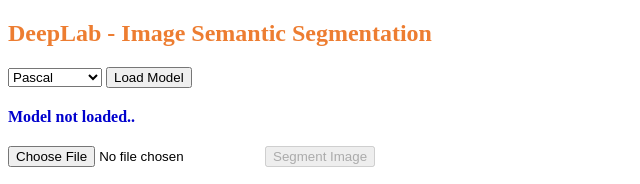
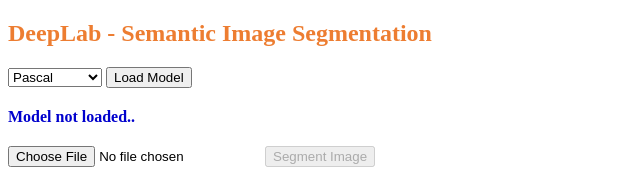
Before and after one commit to selvam85/deeplab, a plain HTML site: page deeplab-basic/index.html in a window 1280 px wide. Shown: the top 184 px of the page, 0-640 px from the left. Drawn offline with Linux system fonts and the light colour scheme.

Commit message:
updated the title of the page

```diff
--- a/deeplab-basic/index.html
+++ b/deeplab-basic/index.html
@@ -1,7 +1,7 @@
 <!DOCTYPE html>
 
 <head>
-    <title>DeepLab - Image Semantic Segmentation</title>
+    <title>DeepLab - Semantic Image Segmentation</title>
     <style>
         div {
             margin-bottom: 20px;
@@ -18,7 +18,7 @@
 </head>
 
 <body>
-    <h2>DeepLab - Image Semantic Segmentation</h2>
+    <h2>DeepLab - Semantic Image Segmentation</h2>
 
     <div>
         <select name="modelNameSelect" id="modelNameSelect">
```
